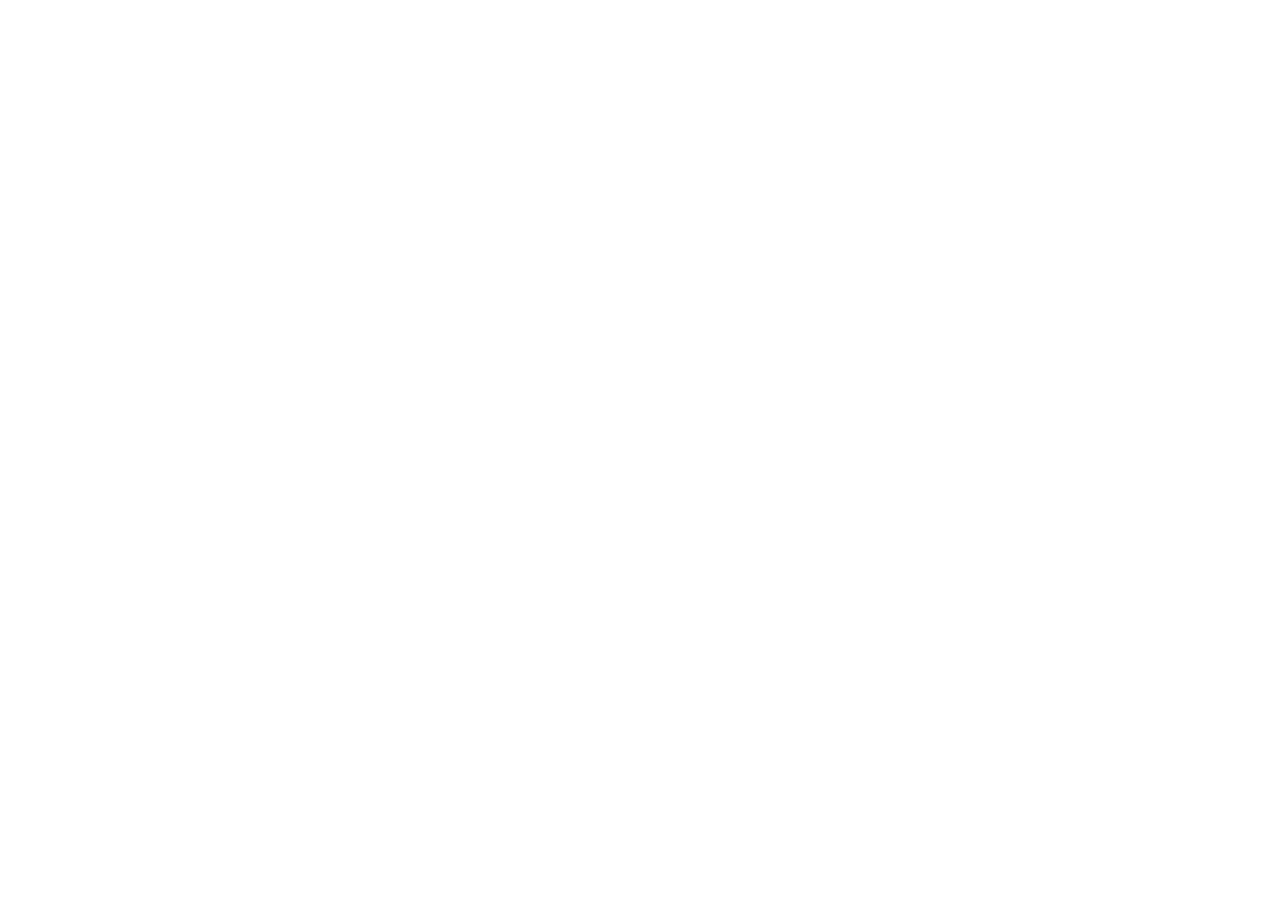
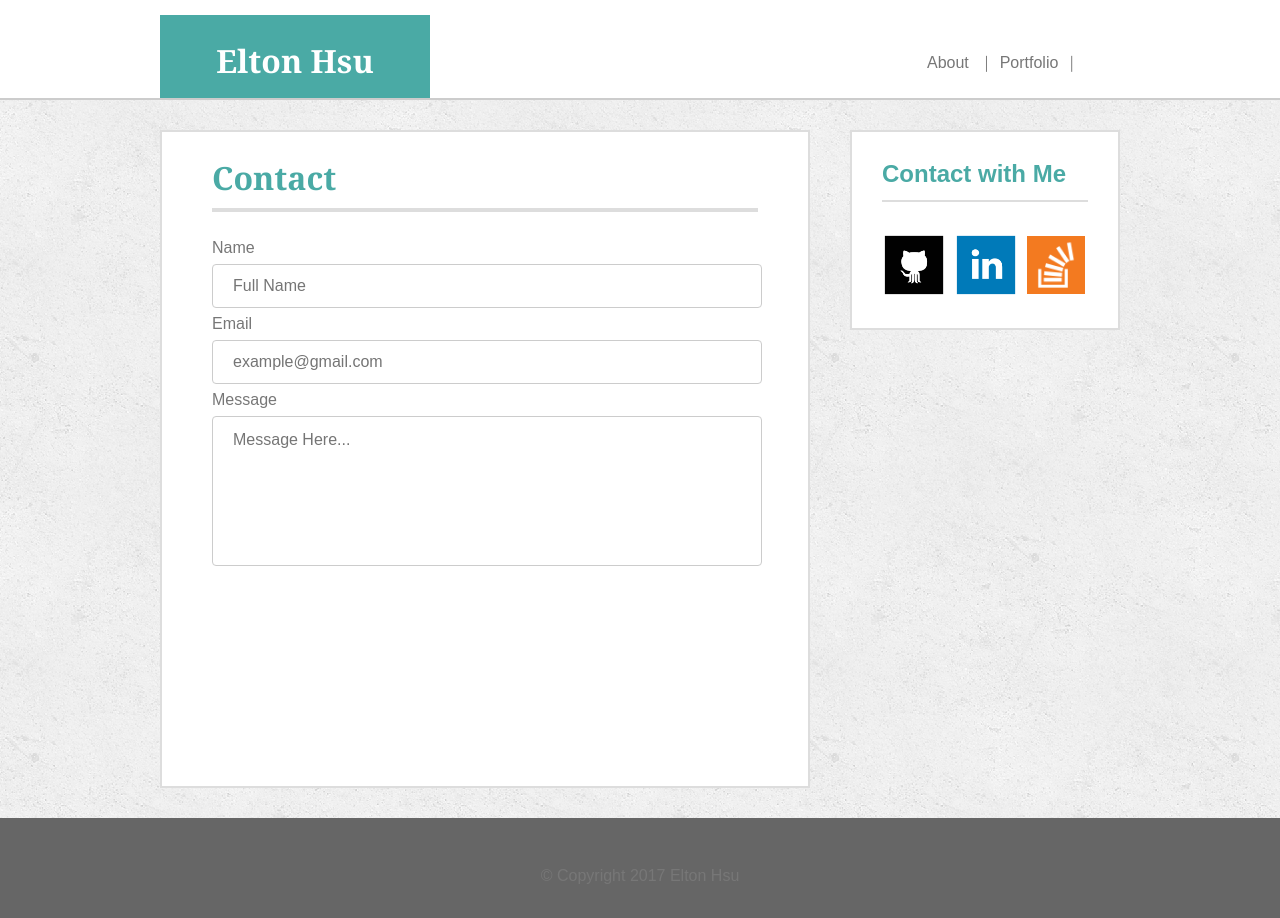
Before and after one commit to elthsu/Basic-Portfolio, a plain HTML site: page contact.html in a window 1280 px wide. Before the commit the page ends 800 px from the top, so only its background shows below. Drawn offline with Linux system fonts and the light colour scheme.

Commit message:
contact finished

```diff
--- a/assets/css/style.css
+++ b/assets/css/style.css
@@ -13,6 +13,7 @@ body {
 	background-image: url(../images/concrete_seamless.png);
 	height: 100%;
 }
+
 
 
 .img {
@@ -271,3 +272,33 @@ footer {
 
 
 }
+
+form {
+
+	line-height: 200%;
+}
+
+input[type=text] {
+
+    font-family: 'Arial', 'Helvetica Neue', Helvetica, sans-serif;
+	font-size: 16px;
+	color: #777777;
+	width: 100%;
+    padding: 12px 20px;
+    border: 1px solid #cccccc;
+    border-radius: 4px;
+    outline: none;
+    resize: none;
+}
+
+input[type=text]:focus {
+
+    background-color: #dddddd;
+
+}
+
+.message {
+
+    height: 150px;
+
+}
--- a/contact.html
+++ b/contact.html
@@ -0,0 +1,83 @@
+<!DOCTYPE html>
+<html lang="en">
+<head>
+
+	<meta charset="UTF-8">
+	<title>Elton Hsu Portfolio</title>
+	<link rel="stylesheet" type="text/css" href="assets/css/reset.css">
+	<link rel="stylesheet" type="text/css" href="assets/css/style.css">
+
+</head>
+
+<body class="Site">
+
+	<header>
+		<div class="top">
+			<div id="name">
+			Elton Hsu
+			</div>
+
+
+			<section class="shortcut">
+				<a href="index.html"><div id="short1">About</div></a>|
+				<a href="portfolio.html"><div id="short2">Portfolio</div></a> |
+				<a href="contact.html"><div id="short3">Contact</div></a>
+			</section>
+		</div>
+
+
+	</header>
+
+
+	<div class="Site-content"">
+
+		<div id="main">
+
+			<div id="left">
+
+				<h1>Contact</h1>
+
+				<div class="content">
+
+				<form>
+
+  				<label for="name">Name</label>
+  				<input type="text" name="" placeholder="Full Name" />
+
+  				<label for="email">Email</label>
+  				<input type="text" name="" placeholder="example@gmail.com"/>
+
+
+  				<label for="message">Message</label>
+  				<input class="message" type="text" name="" placeholder="Message Here..." style="padding-bottom: 115px;" />
+
+
+
+				</form>
+
+				</div>
+
+			</div>
+
+			<div id="right">
+			<h1>Contact with Me</h1>
+
+				<div class="rcontent">
+				<a href="http://elthsu.github.io" target="_blank"><img src="assets/images/github.png" alt="picture" class="rimg" /></a>
+				<a href="http://www.linkedin.com/in/elthsu" target="_blank"><img src="assets/images/linkedin.png" alt="picture" class="rimg" /></a>
+				<a href="https://stackoverflow.com/users/8169094/" target="_blank"><img src="assets/images/overflow.png" alt="picture" class="rrimg" />
+				</div></a>
+			</div>
+
+		</div>
+
+	</div>
+
+
+	<footer>
+	&copy; Copyright 2017 Elton Hsu
+	</footer>
+
+
+</body>
+</html>
```
